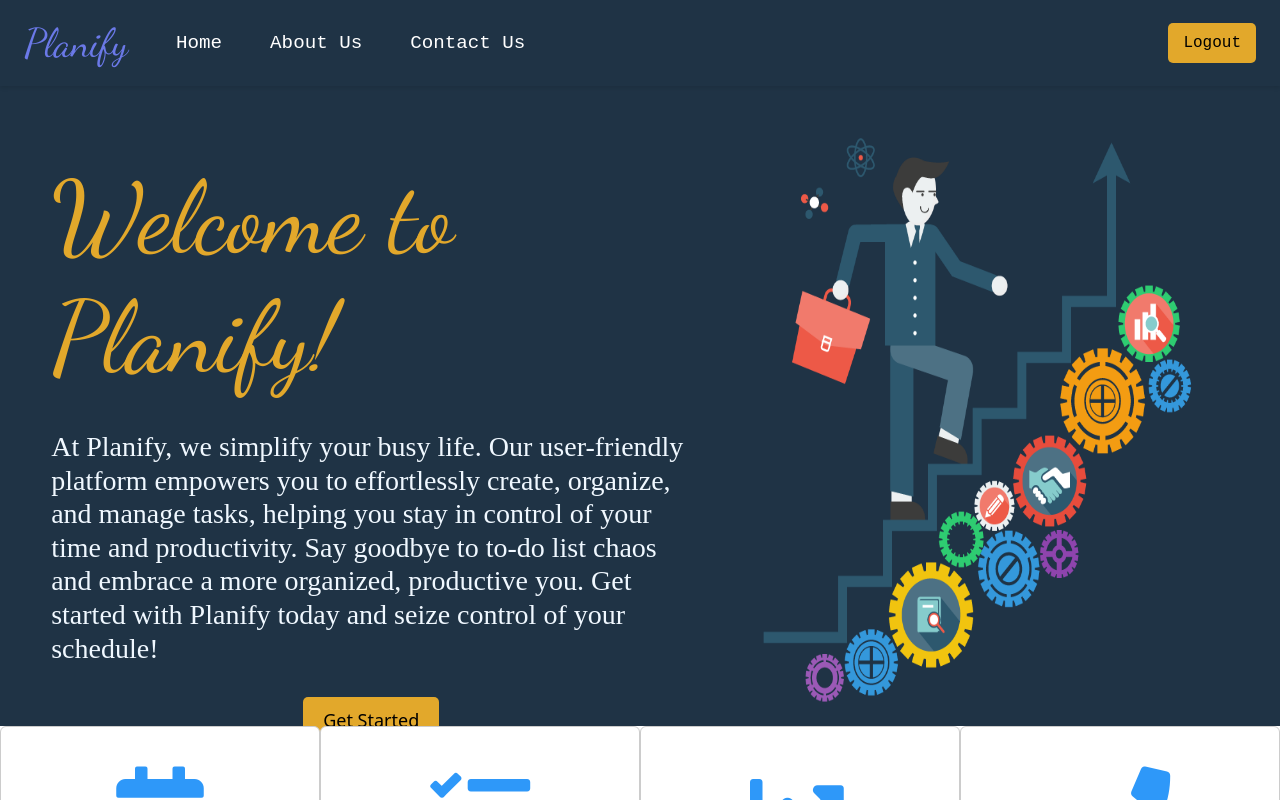
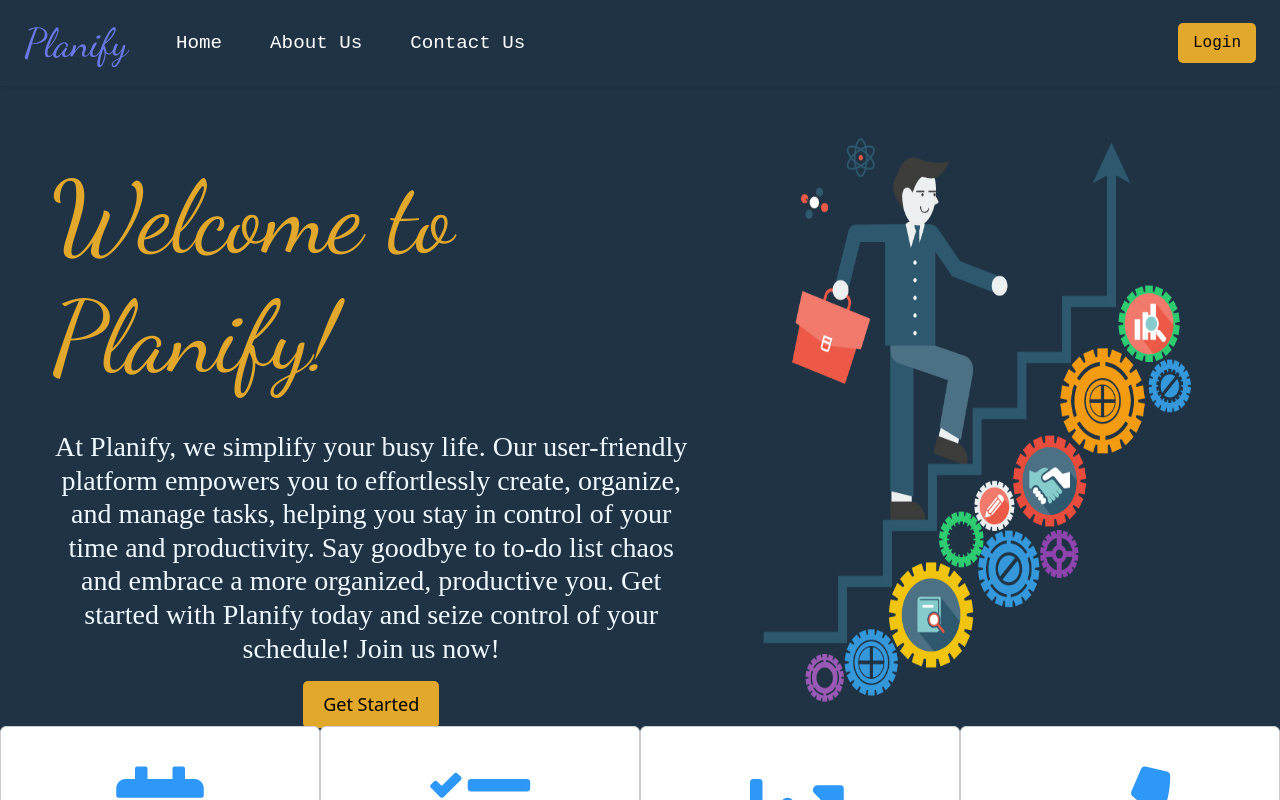
Before and after one commit to pavanjoe/TaskScheduler, a React (Create React App) app: page / in a window 1280 px wide. Shown: the top 800 px of the page. Built offline with nearby package versions, Linux system fonts and the light colour scheme; no server answers; sample sign-in values are in the browser's storage.

Commit message:
feat: landing page

```diff
--- a/public/index.html
+++ b/public/index.html
@@ -15,7 +15,7 @@
       <link rel="stylesheet" href="https://cdnjs.cloudflare.com/ajax/libs/font-awesome/5.15.3/css/all.min.css">
     <title>Planify</title>
   </head>
-  <body>
+  <body style="background-color: #1f3345; ;">
     <div id="root"></div>
     <script src="https://cdn.jsdelivr.net/npm/bootstrap@5.0.2/dist/js/bootstrap.bundle.min.js"></script>
   </body>
--- /dev/null
+++ b/src/components/Homenav.css
@@ -0,0 +1,48 @@
+.navbar {
+  background-color: #1f3345 !important;
+  box-shadow: 0 2px 4px rgba(0, 0, 0, 0.1);
+}
+
+.navbar-nav .nav-link {
+  color: #fff;
+  transition: color 0.3s;
+  transition: transform 0.2s;
+  font-size: larger;
+}
+
+.navbar-nav .nav-link:hover {
+  transform: scale(1.15);
+}
+
+.login {
+  background-color: rgb(226, 168, 43) !important;
+  border: none;
+  padding: 8px 15px;
+  border-radius: 5px;
+  transition: background-color 0.3s;
+  font-family: 'Courier New', Courier, monospace;
+  color: black;
+}
+
+.login:hover {
+  background-color: rgb(2, 117, 13) !important;
+  color: white;
+}
+
+.navbar-brand {
+  margin-left: auto;
+  margin-right: auto;
+  font-family: 'Dancing Script', cursive;
+  color: rgb(107, 121, 232) !important;
+  font-size: 40px !important;
+}
+
+.navbar-nav .nav-link {
+  padding: 15px 20px;
+  font-family: 'Courier New', Courier, monospace;
+}
+
+.ml-auto {
+  display: flex;
+  align-items: center;
+}
--- /dev/null
+++ b/src/components/Homenav.js
@@ -0,0 +1,50 @@
+import './Homenav.css'
+import { useNavigate } from 'react-router-dom';
+
+function Nav() {
+
+  const navigate = useNavigate();
+
+
+
+  return (
+    <nav className="navbar navbar-expand-lg py-2">
+      <span className="navbar-brand mx-4" onClick={() => {navigate("/")}} style={{cursor: "pointer"}}>Planify</span>
+      <button
+        className="navbar-toggler"
+        type="button"
+        data-toggle="collapse"
+        data-target="#navbarNav"
+        aria-controls="navbarNav"
+        aria-expanded="false"
+        aria-label="Toggle navigation"
+      >
+        <span className="navbar-toggler-icon"></span>
+      </button>
+      <div className="collapse navbar-collapse" id="navbarNav">
+        <ul className="navbar-nav ml-auto">
+          <li className="nav-item">
+            <span className="nav-link mx-3" onClick={() => {navigate("/")}} style={{cursor: "pointer"}}>
+              Home
+            </span>
+          </li>
+          <li className="nav-item">
+            <span className="nav-link mx-3" onClick={() => {navigate("/about")}} style={{cursor: "pointer"}}>
+              About Us
+            </span>
+          </li>
+          <li className="nav-item">
+            <span className="nav-link mx-3" onClick={() => {navigate("/contact")}} style={{cursor: "pointer"}}>
+              Contact Us
+            </span>
+          </li>
+        </ul>
+      </div>
+      <div className="ml-auto">
+        <button className="me-4 login" onClick={() => {navigate("/login")}}>Login</button>
+      </div>
+    </nav>
+  );
+}
+
+export default Nav;
--- a/src/components/Options.js
+++ b/src/components/Options.js
@@ -1,6 +1,10 @@
 import './Options.css';
+import { useNavigate } from 'react-router-dom';
 
 function Options() {
+
+  const navigate = useNavigate();
+
   return (
     <div className="options-container">
       <div class="card text-center col-3">
@@ -8,7 +12,7 @@ function Options() {
         <div class="card-body">
             <h5 class="card-title">Easy Scheduling</h5>
             <p class="card-text">Make scheduling easier by using our visual and user-friendly interface for quickly adding, arranging, and tracking tasks and appointments.</p>
-            <button className='btn'>Get Started</button>
+            <button className='btn' onClick={() => {navigate("/signup")}}>Get Started</button>
         </div>
       </div>
       <div class="card text-center col-3">
@@ -16,7 +20,6 @@ function Options() {
         <div class="card-body">
             <h5 class="card-title">Create Task</h5>
             <p class="card-text">Embark on your productivity journey by taking the first step – create your initial task and set the pace for effective task management.</p>
-            <button className='btn'>Create Your First Task</button>
         </div>
       </div>
       <div class="card text-center col-3">
@@ -31,7 +34,7 @@ function Options() {
         <div class="card-body">
             <h5 class="card-title">Contact Us</h5>
             <p class="card-text">Need help or have a question? Our contact us card is your direct line to our friendly team – get in touch, and we'll be delighted to assist you!</p>
-            <button className='btn'>Contact Us</button>
+            <button className='btn' onClick={() => {navigate("/contact")}}>Contact Us</button>
         </div>
       </div>
     </div>
--- a/src/pages/HomePage.css
+++ b/src/pages/HomePage.css
@@ -1,4 +1,5 @@
-.homepage .content {
+.homepage {
+    .content {
         background-color: #1f3345;
         height: 80vh;
         background-image: url('../components/images/background-image.png');
@@ -8,10 +9,13 @@
         width: 100%;
     }
 
-.homepage .left {
+    .left {
         height: 100%;
         margin-left: 4%;
     }
+
+}
+
 
 .homepage h1 {
     color: rgb(226, 168, 43);
--- a/src/pages/contactpage.js
+++ b/src/pages/contactpage.js
@@ -1,5 +1,5 @@
 import React, { useState } from "react";
-import Nav from "../components/Nav";
+import Homenav from "../components/Homenav";
 import Footer from "../components/Footer";
 
 const Contactpage = () => {
@@ -17,7 +17,7 @@ const Contactpage = () => {
 
     return (
         <>
-            <Nav />
+            <Homenav />
             <div className="container">
                 <form action="#" method="POST" onSubmit={handleSubmit} className="contact-form">
                     <h1>Contact <span>Us</span> </h1>
--- a/src/pages/homepage.js
+++ b/src/pages/homepage.js
@@ -1,23 +1,28 @@
 import Footer from "../components/Footer";
-import Nav from "../components/Nav";
 import Options from "../components/Options";
-import './HomePage.css'
+import Homenav from "../components/Homenav";
+import './HomePage.css';
+import { useNavigate } from 'react-router-dom';
+
 
 function Homepage () {
+
+    const navigate = useNavigate();
+
     return (
         <div className="homepage">
-            <Nav />
+            <Homenav />
             <div className="content">
                 <div className="left col-6">
                     <br />
                     <h1 className="pt-5">Welcome to Planify!</h1>
                     <br />
+                    <center>
                     <h3>At Planify, we simplify your busy life. Our user-friendly platform empowers you to effortlessly create, organize, and manage tasks, helping you stay in control of your time and productivity.
                         Say goodbye to to-do list chaos and embrace a more organized, productive you.
-                        Get started with Planify today and seize control of your schedule!
+                        Get started with Planify today and seize control of your schedule! Join us now!
                     </h3>
-                    <center>
-                    <button className="start mt-4">Get Started</button>
+                    <button className="start mt-2" onClick={() => {navigate("/signup")}}>Get Started</button>
                     </center>
                 </div>
             </div>
--- a/src/pages/login.js
+++ b/src/pages/login.js
@@ -88,7 +88,7 @@ const Login = () => {
                         <button
                             type="submit"
                             className='btn btn-primary mb-3 mx-auto rounded-pill shadow' >
-                            Login</button>
+                            Log in</button>
                         <span className='text-danger mx-auto'>{error}</span>
                         <div className='text-center text-secondary'>
                             Don't have an account?
@@ -96,7 +96,8 @@ const Login = () => {
                                 className='text-primary px-1'
                                 onClick={(e) => {handleClick(e)} }
                                 style={{cursor: "pointer"}} >
-                            Signup
+                                <br />
+                                Sign Up
                             </span>
                         </div>
                         <div className='text-center text-secondary pt-2' style={{font: "small-caption"}}>
--- a/src/pages/signup.js
+++ b/src/pages/signup.js
@@ -58,7 +58,7 @@ const Signup = () => {
                             className='mx-auto'
                             height={100}
                             width={100} />
-                        <h5 className='text-center mb-4'>Signup</h5>
+                        <h5 className='text-center mb-4'>Sign Up</h5>
                         <input
                             className='form-control mb-3 mx-auto rounded-pill border-0'
                             style={{backgroundColor: "#F5F5F5"}}
@@ -83,7 +83,7 @@ const Signup = () => {
                         <button
                             type="submit"
                             className='btn btn-primary mb-3 mx-auto rounded-pill shadow' >
-                            Signup</button>
+                            Sign Up</button>
                         {error && <span className='text-danger mx-auto'>{error}</span>}
                         <div className='text-center text-secondary'>
                             Already have an account?
```
Lines whose indentation alone changed are shown as unchanged.
